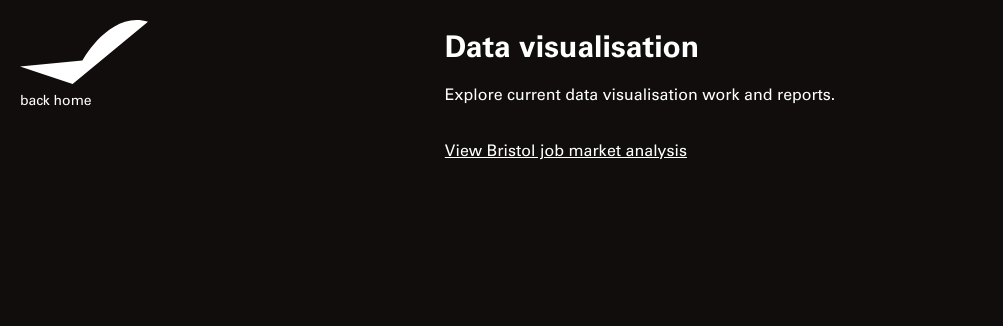
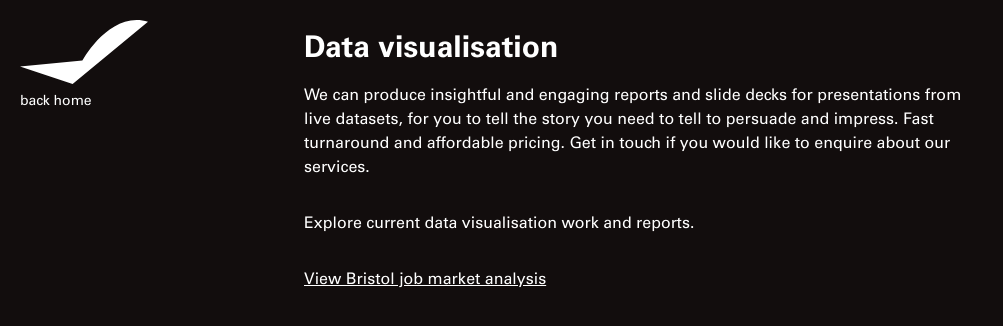
Before and after one commit to OlgitH/studio, a Next.js app: page /data-visualisation in a window 1280 px wide. Shown: the top 326 px of the page, without its empty margins (0-1003 px from the left). Built offline with nearby package versions, Linux system fonts and the light colour scheme; no server answers.

Commit message:
dv text change

```diff
--- a/src/app/data-visualisation/page.tsx
+++ b/src/app/data-visualisation/page.tsx
@@ -7,6 +7,8 @@ export default function DataVisualisationPage() {
 			<BackHomeLink />
 			<main className="mx-auto flex min-h-dvh max-w-4xl flex-col justify-end overflow-hidden p-6 pb-8 pt-24 md:min-h-0 md:justify-start md:overflow-visible md:p-8">
 				<h1 className="text-3xl font-bold mb-4">Data visualisation</h1>
+				<p className="mb-8 max-w-2xl">We can produce insightful and engaging reports and slide decks for presentations from live datasets, for you to tell the story you need to tell to persuade and impress. Fast turnaround and affordable pricing. Get in touch if you would like to enquire about our services.</p>
+
 				<p className="mb-8 max-w-2xl">
 					Explore current data visualisation work and reports.
 				</p>
```
